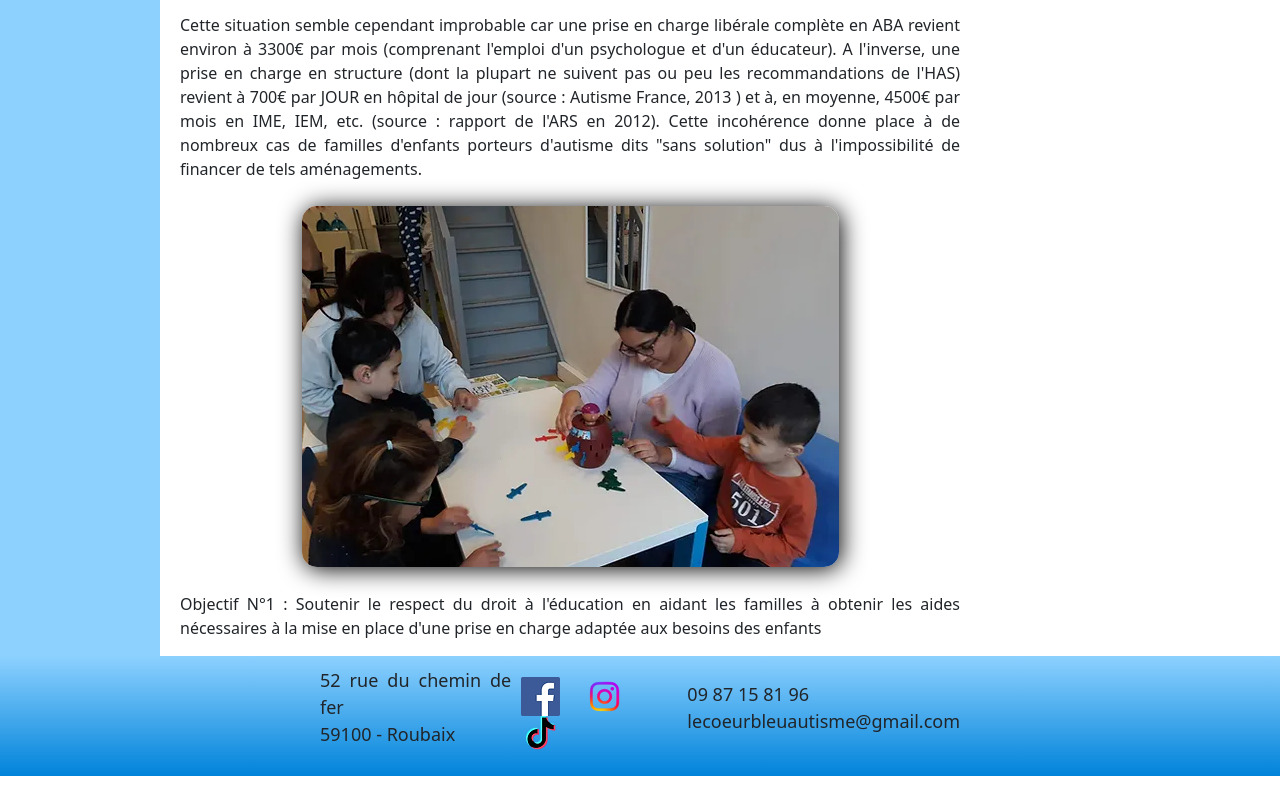
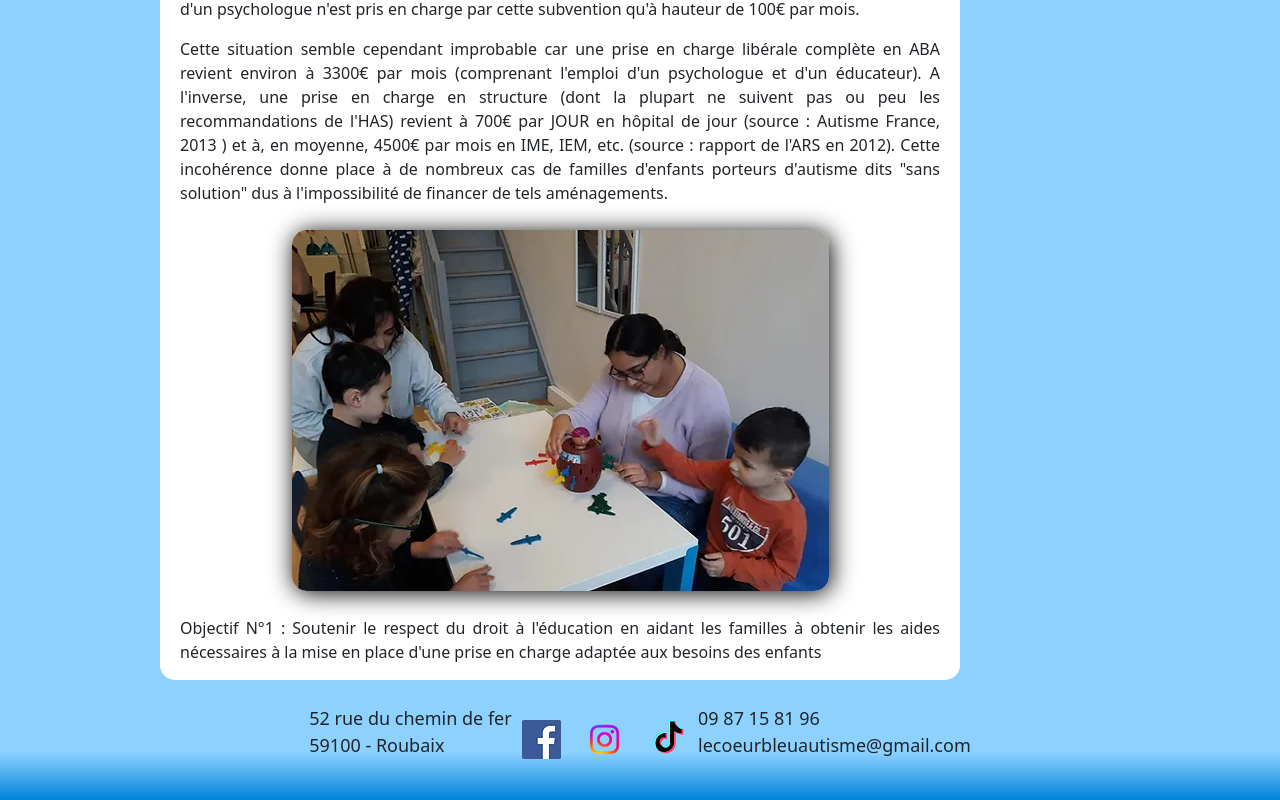
Before and after one commit to Kazzouwi/Eval1, a plain HTML site: page index.html in a window 1280 px wide. Shown: the part 770-1570 px from the top of the page. Before the commit the page ends 1546 px from the top, so only its background shows below. Drawn offline with nearby package versions, Linux system fonts and the light colour scheme.

Commit message:
Responsive

```diff
--- a/index.html
+++ b/index.html
@@ -45,7 +45,7 @@
                 Objectif N°1 : Soutenir le respect du droit à l'éducation en aidant les familles à obtenir les aides nécessaires à la mise en place d'une prise en charge adaptée aux besoins des enfants</p>
         </article>
         <aside>
-            <h3>Aidez_nous</h3>
+            <h3>Aidez nous</h3>
             <button type="button" class="btn btn-primary">Faire un don</button>
             <button type="button" class="btn btn-primary">Adhérer</button>
             <h3>Actualités</h3>
--- a/style.css
+++ b/style.css
@@ -35,16 +35,16 @@ h1, h2, h3, h4 {
 }
 
 .content {
-    display: grid;
-    grid-template-columns: repeat(8, 1fr);
+    display: block;
     background-color: rgb(141, 209, 255);
-
 }
 
 article {
     grid-column: 2/7;
     background-color: white;
     padding-left: 20px;
+    padding-right: 20px;
+    border-radius: 15px;
 }
 
 aside {
@@ -53,6 +53,22 @@ aside {
     flex-direction: column;
     align-items: center;
     background-color: white;
+    background-color: rgb(141, 209, 255);
+}
+
+@media screen and (min-width: 426px) {
+    .content {
+        display: grid;
+        grid-template-columns: repeat(8, 1fr);
+    }
+
+    article {
+        grid-column: 2/7;
+    }
+
+    aside {
+        grid-column: 7/9;
+    }
 }
 
 @media screen and (min-width: 1441px) {
@@ -88,16 +104,17 @@ p {
     margin-right: auto;
 }
 
-@media screen and (max-width: 768px) {
+@media screen and (max-width: 1024px) {
     .content img{
         display: none;
     }
  }
 
+
+@media screen and (min-width: 1025px ){
     footer {
         display: grid;
         height: 15vh;
-    background: linear-gradient(180deg, rgb(141, 209, 255) 0%, rgb(0, 131, 218) 100%);
         grid-template-columns: repeat(8, 1fr);
     }
 
@@ -108,7 +125,19 @@ footer {
         align-items: center;
         font-size: 18px;
     }
+}
 
+
+footer {
+    display: flex;
+    justify-content: center;
+    background: linear-gradient(180deg, rgb(141, 209, 255) 0%, rgb(141, 209, 255) 60%, rgb(0, 131, 218) 100%);
+}
+
+.socials {
+    margin-top: 25px;
+    margin-bottom: 25px;
+}
 .socials a {
     margin: 10px
 }
```
Also changed, not shown: event.html (+1 -1 lines). Lines whose indentation alone changed are shown as unchanged.
